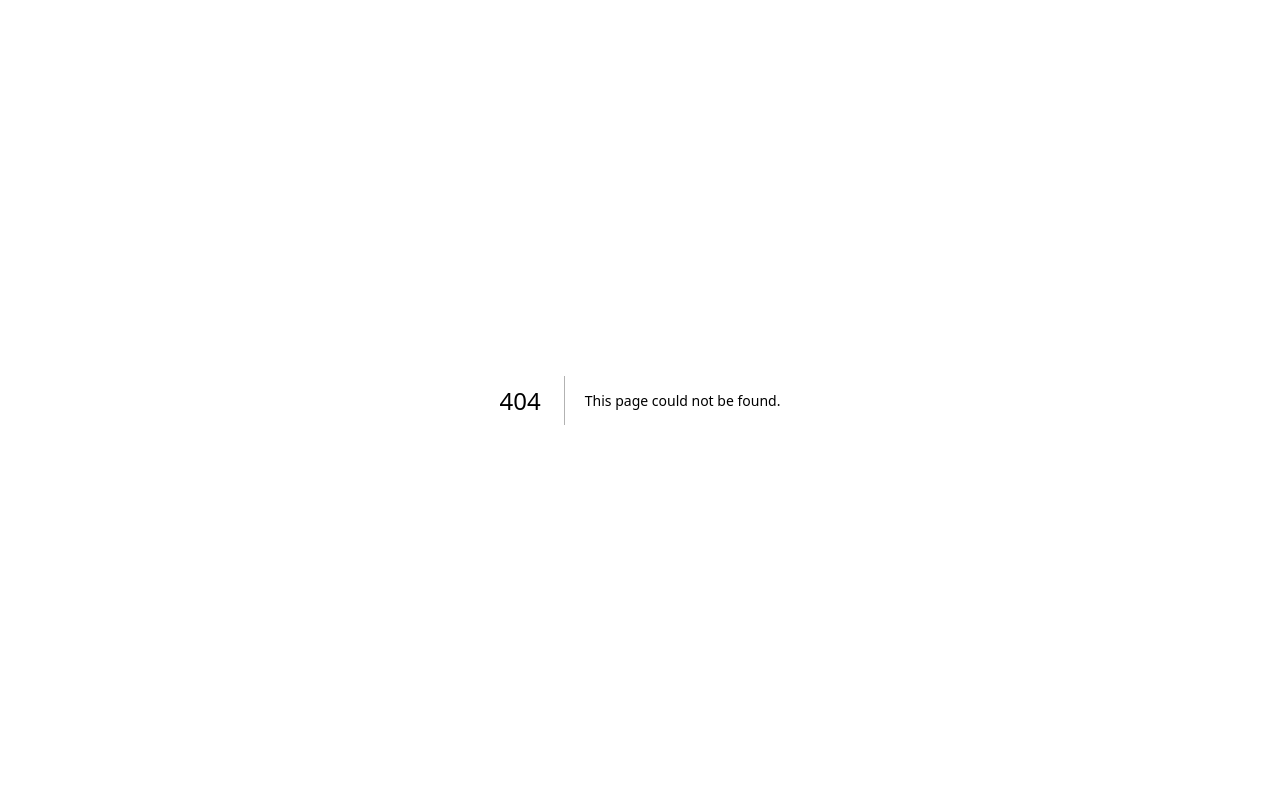
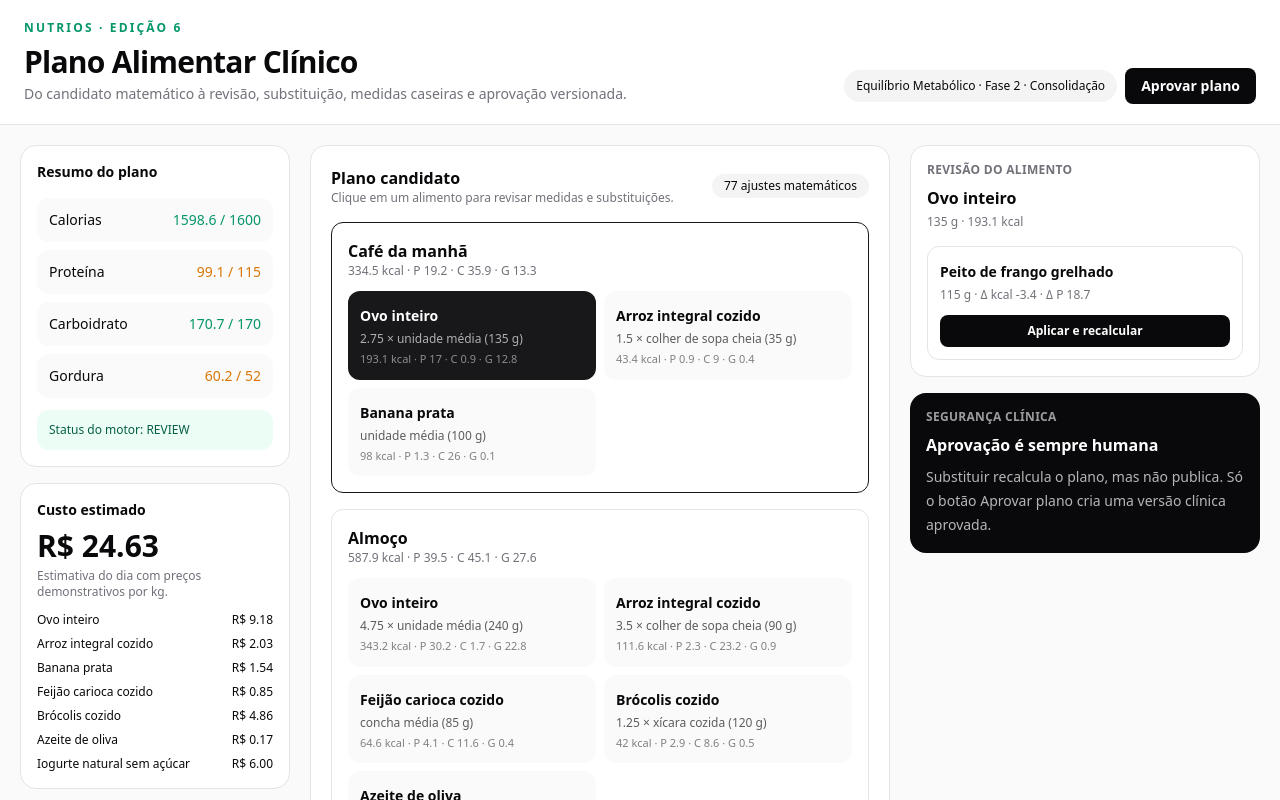
Before and after one commit to agendanutrijulianamoreira-droid/NutriOS, a Next.js app: page /meal-plan in a window 1280 px wide. Before the commit this address had no page. Shown: the top 800 px of the page. Built offline with nearby package versions, Linux system fonts and the light colour scheme.

Commit message:
feat: add clinical meal plan route

```diff
--- /dev/null
+++ b/src/app/meal-plan/page.tsx
@@ -0,0 +1,5 @@
+import { ClinicalMealPlanScreen } from "@/modules/meal-plan/ui/clinical-meal-plan-screen";
+
+export default function MealPlanPage() {
+  return <ClinicalMealPlanScreen />;
+}
```
